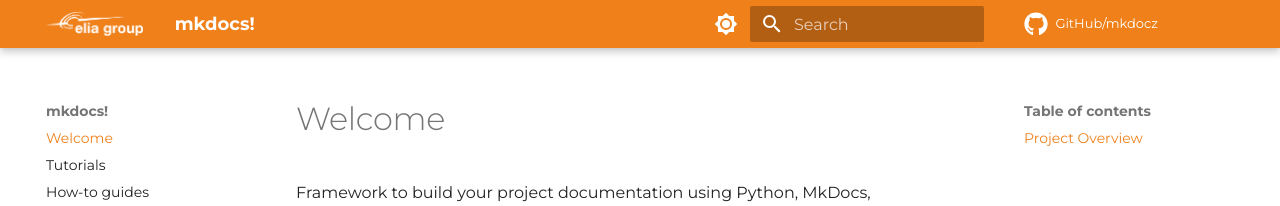
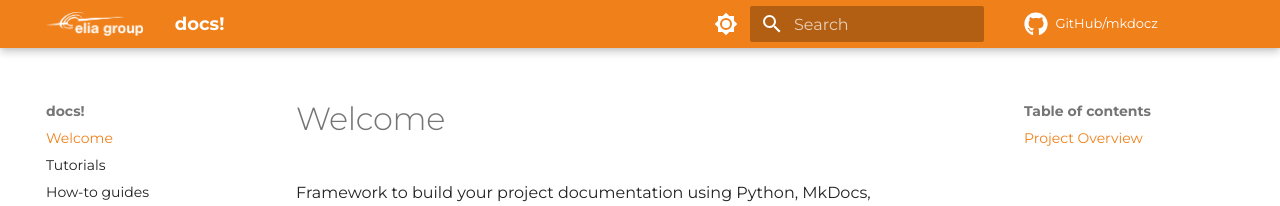
Before and after one commit to tomasurdiales/DataScienceCookBook, an MkDocs documentation site: the page built from docs/index.md, in a window 1280 px wide. Shown: the top 206 px of the page. Built offline with MkDocs 1.6.1 and Material for MkDocs 9.7.7, drawn with Linux system fonts in a browser that asks for light colours; comment, search, counter and statistics services are not loaded.

Commit message:
Update site name in mkdocs configuration from 'mkdocs!' to 'docs!'

```diff
--- a/mkdocs.yml
+++ b/mkdocs.yml
@@ -1,4 +1,4 @@
-site_name: mkdocs!
+site_name: docs!
 
 theme:
   name: material
```
